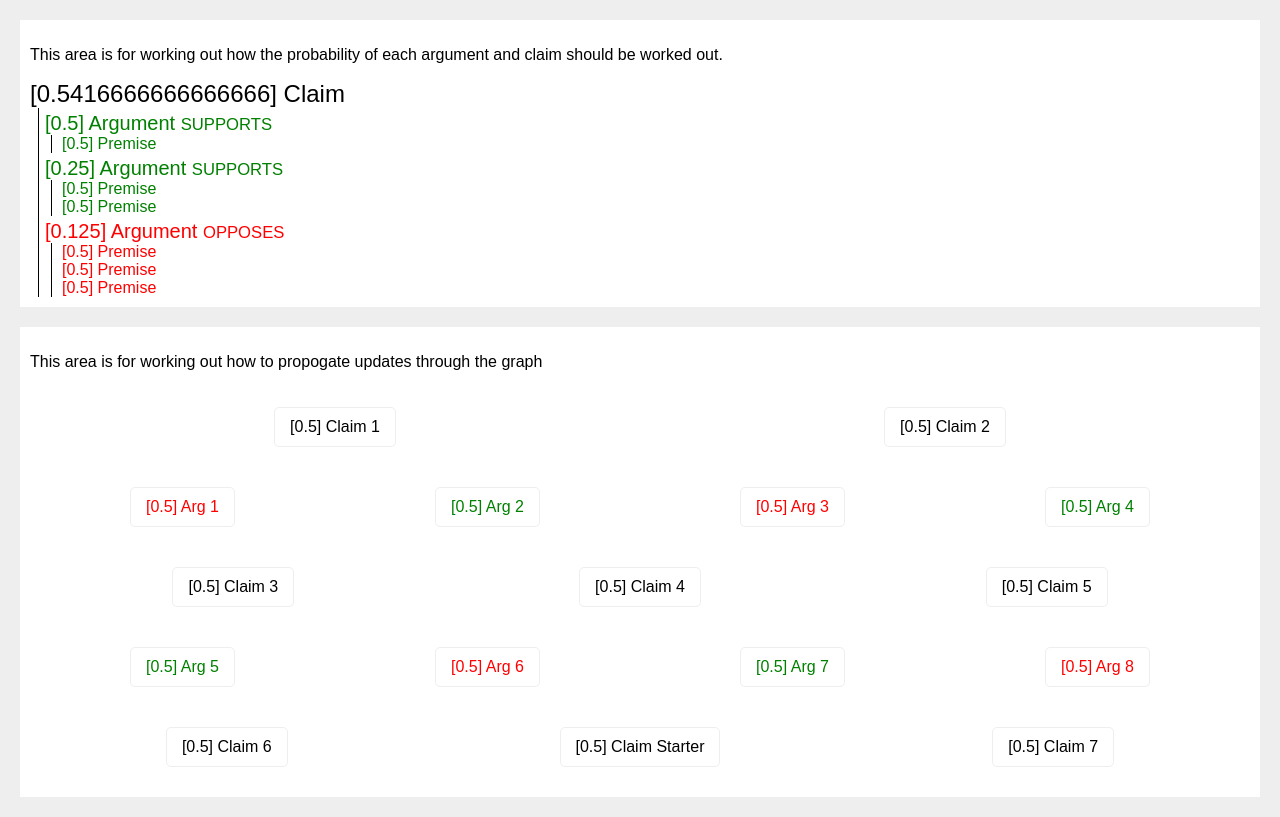
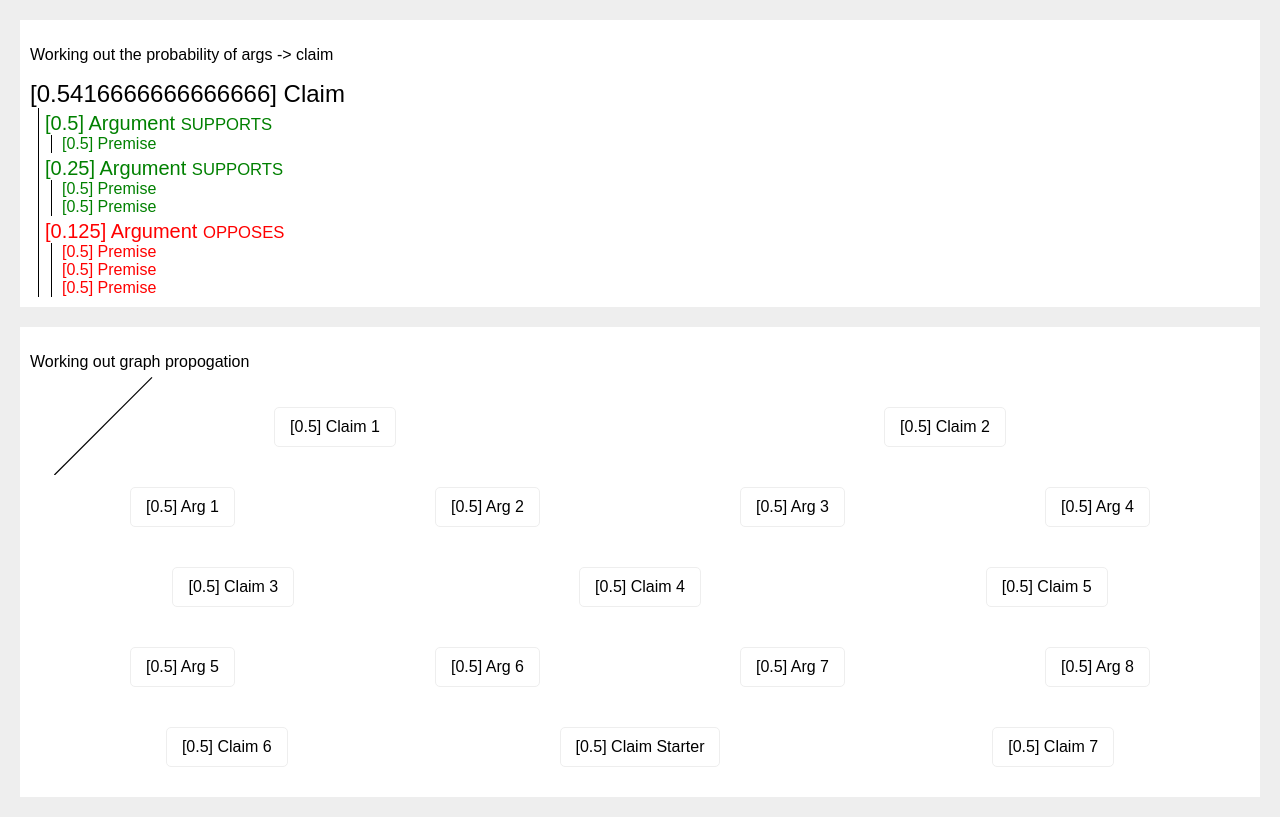
Before and after one commit to WikiLogic/algorithms, a React (Create React App) app: page /#/graph in a window 1280 px wide. Built offline with nearby package versions, Linux system fonts and the light colour scheme.

Commit message:
layout out the test data

```diff
--- a/src/App.css
+++ b/src/App.css
@@ -58,6 +58,9 @@ body { background: #eee; padding: 10px; }
   padding-left: 10px;
 }
 
+.graph-scene {
+  position: relative;
+}
 .graph-scene__row {
   display: flex;
   padding: 10px 0;
@@ -67,3 +70,9 @@ body { background: #eee; padding: 10px; }
   text-align: center;
   padding: 10px;
 }
+.graph-scene__links-svg {
+  position: absolute;
+  top: 0; bottom: 0;
+  left: 0; right: 0;
+
+}
--- a/src/components/ArgCard.jsx
+++ b/src/components/ArgCard.jsx
@@ -5,7 +5,7 @@ class ArgCard extends Component {
   render() {
 
     return (
-      <div className={`arg-card arg-card__${this.props.arg.type}`}>
+      <div className="arg-card">
         [{this.props.arg.probability}] {this.props.arg.text}
       </div>
     );
--- a/src/scenes/GraphScene.jsx
+++ b/src/scenes/GraphScene.jsx
@@ -6,6 +6,8 @@ class GraphScene extends Component {
 
   constructor(props) {
     super(props);
+
+
 
     this.state = {
       claim1: { text: 'Claim 1', probability: 0.5 },
@@ -16,23 +18,55 @@ class GraphScene extends Component {
       claim6: { text: 'Claim 6', probability: 0.5 },
       claim7: { text: 'Claim 7', probability: 0.5 },
       claimStart: { text: 'Claim Starter', probability: 0.5 },
-      arg1: { text: 'Arg 1', probability: 0.5, type: 'OPPOSES' },
-      arg2: { text: 'Arg 2', probability: 0.5, type: 'SUPPORTS' },
-      arg3: { text: 'Arg 3', probability: 0.5, type: 'OPPOSES' },
-      arg4: { text: 'Arg 4', probability: 0.5, type: 'SUPPORTS' },
-      arg5: { text: 'Arg 5', probability: 0.5, type: 'SUPPORTS' },
-      arg6: { text: 'Arg 6', probability: 0.5, type: 'OPPOSES' },
-      arg7: { text: 'Arg 7', probability: 0.5, type: 'SUPPORTS' },
-      arg8: { text: 'Arg 8', probability: 0.5, type: 'OPPOSES' }
+      arg1: { text: 'Arg 1', probability: 0.5 },
+      arg2: { text: 'Arg 2', probability: 0.5 },
+      arg3: { text: 'Arg 3', probability: 0.5 },
+      arg4: { text: 'Arg 4', probability: 0.5 },
+      arg5: { text: 'Arg 5', probability: 0.5 },
+      arg6: { text: 'Arg 6', probability: 0.5 },
+      arg7: { text: 'Arg 7', probability: 0.5 },
+      arg8: { text: 'Arg 8', probability: 0.5 },
+      links: [
+        { type: "OPPOSES", src: "Arg 1", tgt: "Claim 1" },
+        { type: "OPPOSES", src: "Arg 3", tgt: "Claim 1" },
+        { type: "SUPPORTS", src: "Arg 2", tgt: "Claim 2" },
+        { type: "OPPOSES", src: "Arg 4", tgt: "Claim 2" },
+        { type: "SUPPORTS", src: "Arg 5", tgt: "Claim 3" },
+        { type: "OPPOSES", src: "Arg 6", tgt: "Claim 3" },
+        { type: "OPPOSES", src: "Arg 6", tgt: "Claim 4" },
+        { type: "SUPPORTS", src: "Arg 7", tgt: "Claim 4" },
+        { type: "SUPPORTS", src: "Arg 7", tgt: "Claim 5" },
+        { type: "OPPOSES", src: "Arg 8", tgt: "Claim 4" },
+        { type: "OPPOSES", src: "Arg 8", tgt: "Claim 5" },
+        { type: "USED_IN", src: "Claim 6", tgt: "Arg 5" },
+        { type: "USED_IN", src: "Claim 6", tgt: "Arg 6" },
+        { type: "USED_IN", src: "Claim Starter", tgt: "Arg 6" },
+        { type: "USED_IN", src: "Claim Starter", tgt: "Arg 7" },
+        { type: "USED_IN", src: "Claim 7", tgt: "Arg 7" },
+        { type: "USED_IN", src: "Claim 7", tgt: "Arg 8" },
+        { type: "USED_IN", src: "Claim 3", tgt: "Arg 1" },
+        { type: "USED_IN", src: "Claim 3", tgt: "Arg 2" },
+        { type: "USED_IN", src: "Claim 4", tgt: "Arg 2" },
+        { type: "USED_IN", src: "Claim 4", tgt: "Arg 3" },
+        { type: "USED_IN", src: "Claim 5", tgt: "Arg 3" },
+        { type: "USED_IN", src: "Claim 5", tgt: "Arg 4" }
+      ]
     }
+  }
+
+  componentDidMount(){
+    //console.log("hi", this.refs.svg.offsetWidth() );
   }
 
   render() {
 
-
     return (
       <div className="graph-scene">
-        <p>This area is for working out how to propogate updates through the graph</p>
+        <p>Working out graph propogation</p>
+        <svg className="graph-scene__links-svg" viewBox="0 0 1000 100" ref="svg">
+          {/* The idea is to get the position of the html nodes and map them to this svg */}
+          <line x1="20" y1="100" x2="100" y2="20" stroke-width="1" stroke="black"/>
+        </svg>
         <div className="graph-scene__row">
           <div className="graph-scene__column">
             <ClaimCard claim={this.state.claim1}/>
--- a/src/scenes/ProbabilityScene.jsx
+++ b/src/scenes/ProbabilityScene.jsx
@@ -63,7 +63,7 @@ class ProbabilityScene extends Component {
 
     return (
       <div className="Arguments">
-        <p>This area is for working out how the probability of each argument and claim should be worked out.</p>
+        <p>Working out the probability of args -> claim</p>
         {claims}
       </div>
     );
```
Also changed, not shown: 1 other file (tests, documents, lock files or other folders).
